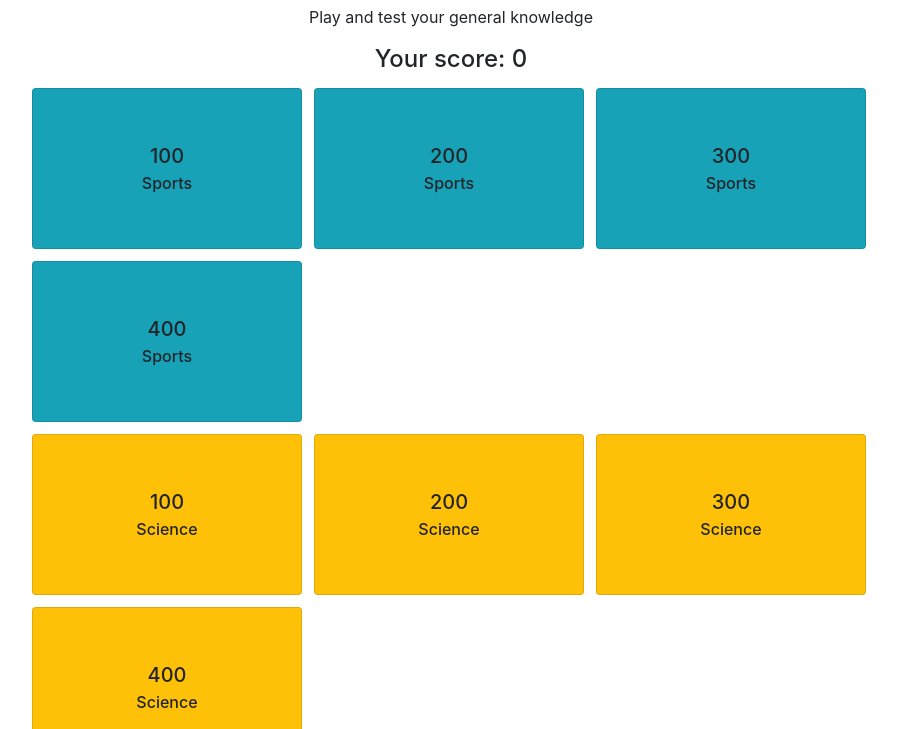
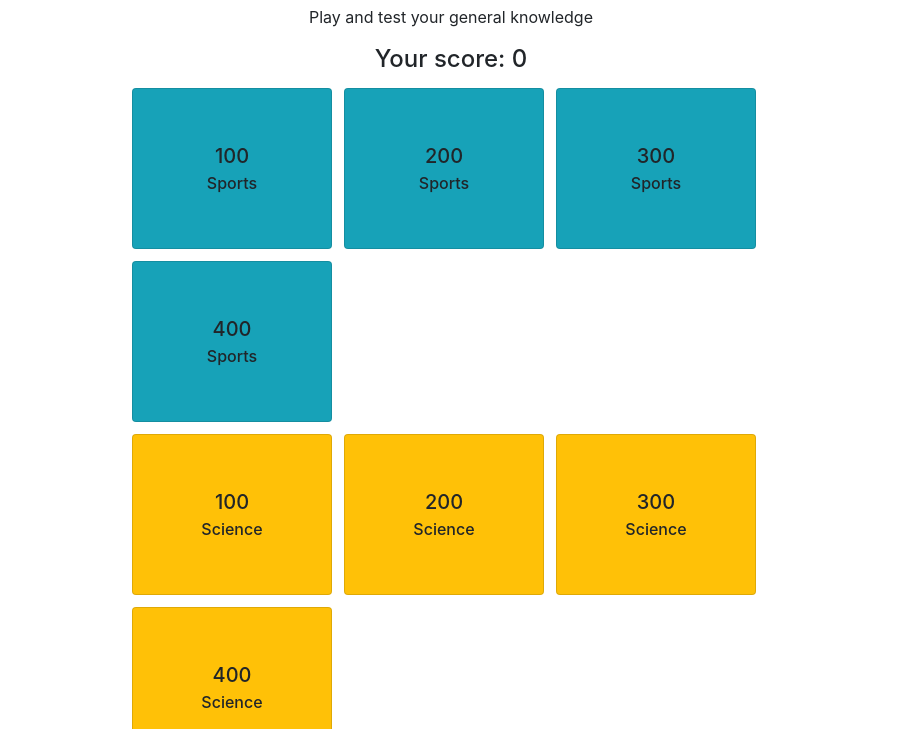
Before and after one commit to dmepaiyeda/trivia-board, a React app: page / in a window 1280 px wide. Shown: the part 71-800 px from the top of the page, without its empty margins (189-1086 px from the left). Built offline with nearby package versions, Linux system fonts and the light colour scheme.

Commit message:
styling updates

```diff
--- a/src/styles/styles.css
+++ b/src/styles/styles.css
@@ -18,11 +18,10 @@
 }
 
 .game-board {
-  padding-right: 200px;
-  padding-left: 200px;
+  padding-right: 300px;
+  padding-left: 300px;
   text-align: center;
   margin: auto;
-  display: flexbox;
 }
 
 .board-heading {
@@ -39,7 +38,7 @@
 .card-item {
   margin: 6px;
   padding: 35px;
-  width: 270px;
+  width: 200px;
 }
 
 .answer-button-style {
```
